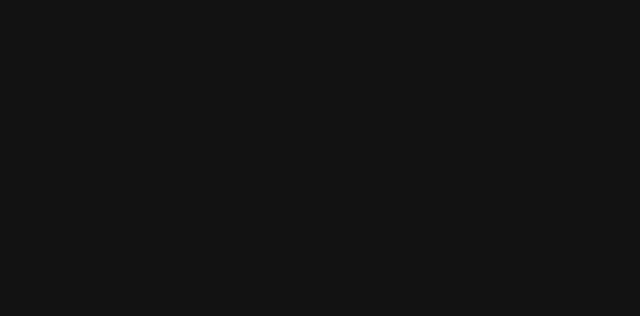
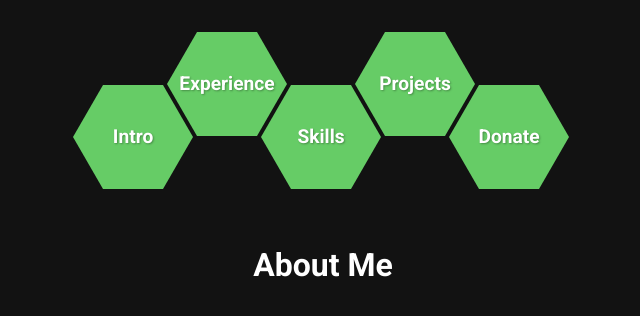
Before and after one commit to sillvva/mattdekok.dev, a Nuxt app in the folder frontend/: page /about in a window 1280 px wide. Before the commit this address had no page. Shown: the top 316 px of the page, without its empty margins (317-957 px from the left). Built offline with nearby package versions, Linux system fonts and the light colour scheme.

Commit message:
Added pages, design tweaks

```diff
--- a/frontend/layouts/default.vue
+++ b/frontend/layouts/default.vue
@@ -11,6 +11,7 @@
       fixed
       color="white"
       class="menu-button"
+      v-if="!drawer"
       @click="drawer = !drawer"
     >
       <v-icon>mdi-menu</v-icon>
--- a/frontend/nuxt.config.js
+++ b/frontend/nuxt.config.js
@@ -9,15 +9,16 @@
 
   // Global page headers: https://go.nuxtjs.dev/config-head
   head: {
-    titleTemplate: '%s - mattdekok.dev',
-    title: 'mattdekok.dev',
+    titleTemplate: '%s - Matt DeKok',
+    title: '',
     meta: [
       { charset: 'utf-8' },
       { name: 'viewport', content: 'width=device-width, initial-scale=1' },
       { hid: 'description', name: 'description', content: '' }
     ],
     link: [
-      { rel: 'icon', type: 'image/x-icon', href: '/favicon.ico' }
+      { rel: 'icon', type: 'image/x-icon', href: '/favicon.ico' },
+      { rel: 'stylesheet', type: 'text/css', href: 'https://fonts.googleapis.com/css2?family=Montserrat:wght@100;400;600;700&display=swap' }
     ]
   },
 
--- /dev/null
+++ b/frontend/pages/about/index.vue
@@ -0,0 +1,60 @@
+<template>
+  <v-container fluid>
+    <v-row justify="center">
+      <v-col cols="12">
+        <div class="hex-menu">
+          <div class="hex-row">
+            <div class="hex-menu-item even">
+              <router-link class="item-content" to="/">
+                Intro
+              </router-link>
+            </div>
+            <div class="hex-menu-item">
+              <router-link class="item-content" to="/experience">
+                Experience
+              </router-link>
+            </div>
+            <div class="hex-menu-item even">
+              <router-link class="item-content" to="/skills">
+                Skills
+              </router-link>
+            </div>
+            <div class="hex-menu-item">
+              <router-link class="item-content" to="/projects">
+                Projects
+              </router-link>
+            </div>
+            <div class="hex-menu-item even">
+              <router-link class="item-content" to="/donate">
+                Donate
+              </router-link>
+            </div>
+          </div>
+        </div>
+      </v-col>
+    </v-row>
+    <v-row justify="center" align="center">
+      <v-col sm="9" md="8" lg="7">
+        <h1 class="text-center">About Me</h1>
+      </v-col>
+    </v-row>
+  </v-container>
+</template>
+
+<script>
+export default {
+  head() {
+    return {
+      title: "About Me",
+    };
+  },
+  components: {},
+};
+</script>
+
+<style lang="scss" scoped>
+.hex-menu {
+    height: 165px;
+    margin-bottom: 20px;
+}
+</style>
--- /dev/null
+++ b/frontend/pages/donate/index.vue
@@ -0,0 +1,60 @@
+<template>
+  <v-container fluid>
+    <v-row justify="center">
+      <v-col cols="12">
+        <div class="hex-menu">
+          <div class="hex-row">
+            <div class="hex-menu-item even">
+              <router-link class="item-content" to="/">
+                Intro
+              </router-link>
+            </div>
+            <div class="hex-menu-item">
+              <router-link class="item-content" to="/about">
+                About Me
+              </router-link>
+            </div>
+            <div class="hex-menu-item even">
+              <router-link class="item-content" to="/experience">
+                Experience
+              </router-link>
+            </div>
+            <div class="hex-menu-item">
+              <router-link class="item-content" to="/skills">
+                Skills
+              </router-link>
+            </div>
+            <div class="hex-menu-item even">
+              <router-link class="item-content" to="/projects">
+                Projects
+              </router-link>
+            </div>
+          </div>
+        </div>
+      </v-col>
+    </v-row>
+    <v-row justify="center" align="center">
+      <v-col sm="9" md="8" lg="7">
+        <h1 class="text-center">Donate</h1>
+      </v-col>
+    </v-row>
+  </v-container>
+</template>
+
+<script>
+export default {
+  head() {
+    return {
+      title: "Donate",
+    };
+  },
+  components: {},
+};
+</script>
+
+<style lang="scss" scoped>
+.hex-menu {
+    height: 165px;
+    margin-bottom: 20px;
+}
+</style>
--- /dev/null
+++ b/frontend/pages/experience/index.vue
@@ -0,0 +1,60 @@
+<template>
+  <v-container fluid>
+    <v-row justify="center">
+      <v-col cols="12">
+        <div class="hex-menu">
+          <div class="hex-row">
+            <div class="hex-menu-item even">
+              <router-link class="item-content" to="/">
+                Intro
+              </router-link>
+            </div>
+            <div class="hex-menu-item">
+              <router-link class="item-content" to="/about">
+                About Me
+              </router-link>
+            </div>
+            <div class="hex-menu-item even">
+              <router-link class="item-content" to="/skills">
+                Skills
+              </router-link>
+            </div>
+            <div class="hex-menu-item">
+              <router-link class="item-content" to="/projects">
+                Projects
+              </router-link>
+            </div>
+            <div class="hex-menu-item even">
+              <router-link class="item-content" to="/donate">
+                Donate
+              </router-link>
+            </div>
+          </div>
+        </div>
+      </v-col>
+    </v-row>
+    <v-row justify="center" align="center">
+      <v-col sm="9" md="8" lg="7">
+        <h1 class="text-center">Experience</h1>
+      </v-col>
+    </v-row>
+  </v-container>
+</template>
+
+<script>
+export default {
+  head() {
+    return {
+      title: "Experience",
+    };
+  },
+  components: {},
+};
+</script>
+
+<style lang="scss" scoped>
+.hex-menu {
+    height: 165px;
+    margin-bottom: 20px;
+}
+</style>
--- a/frontend/pages/index.vue
+++ b/frontend/pages/index.vue
@@ -47,6 +47,11 @@
 
 <script>
 export default {
+  head() {
+    return {
+      title: "Intro",
+    };
+  },
   components: {},
 };
 </script>
@@ -75,6 +80,7 @@
 }
 
 .intro {
+  font-family: "Montserrat", sans-serif;
   text-align: center;
   text-shadow: 2px 2px black, 1px 1px 5px black;
   position: relative;
@@ -92,6 +98,14 @@
   @media (min-width: 960px) {
     text-align: right;
   }
+  @media (min-width: 1264px) {
+    h2 {
+      font-size: 300%;
+    }
+    h4 {
+      font-size: 225%;
+    }
+  }
   @media (max-width: 960px) {
     margin-top: 40vh;
   }
@@ -101,12 +115,38 @@
   }
 }
 
-.hex-row {
-  justify-content: flex-end;
-  margin-left: 0;
+.hex-menu {
+  .hex-row {
+    justify-content: flex-end;
+    margin-left: 0;
+    @media (min-width: 1264px) {
+      .hex-menu-item {
+        height: 156px;
+        margin-bottom: -75px;
+        margin-left: -15px;
+        .item-content {
+          height: 156px;
+          width: 90px;
+          font-size: 1.8em;
+        }
+        &::before {
+          border-width: 78px 45px 78px 0;
+        }
+        &::after {
+          border-width: 78px 0 78px 45px;
+        }
+        &.even {
+          margin-top: 80px;
+        }
+      }
+    }
+    @media (max-width: 960px) {
+      justify-content: center;
+      margin-left: -15px;
+    }
+  }
   @media (max-width: 960px) {
-    justify-content: center;
-    margin-left: -15px;
+    margin-top: 5px;
   }
 }
 </style>
--- /dev/null
+++ b/frontend/pages/projects/index.vue
@@ -0,0 +1,58 @@
+<template>
+  <v-container fluid>
+    <v-row justify="center">
+      <v-col cols="12">
+        <div class="hex-menu">
+          <div class="hex-row">
+            <div class="hex-menu-item even">
+              <router-link class="item-content" to="/"> Intro </router-link>
+            </div>
+            <div class="hex-menu-item">
+              <router-link class="item-content" to="/about">
+                About Me
+              </router-link>
+            </div>
+            <div class="hex-menu-item even">
+              <router-link class="item-content" to="/experience">
+                Experience
+              </router-link>
+            </div>
+            <div class="hex-menu-item">
+              <router-link class="item-content" to="/skills">
+                Skills
+              </router-link>
+            </div>
+            <div class="hex-menu-item even">
+              <router-link class="item-content" to="/donate">
+                Donate
+              </router-link>
+            </div>
+          </div>
+        </div>
+      </v-col>
+    </v-row>
+    <v-row justify="center" align="center">
+      <v-col sm="9" md="8" lg="7">
+        <h1 class="text-center">Projects</h1>
+      </v-col>
+    </v-row>
+  </v-container>
+</template>
+
+<script>
+export default {
+  head() {
+    return {
+      title: "Projects",
+    };
+  },
+  components: {},
+};
+</script>
+
+<style lang="scss" scoped>
+.hex-menu {
+  height: 165px;
+  margin-bottom: 20px;
+}
+</style>
--- /dev/null
+++ b/frontend/pages/skills/index.vue
@@ -0,0 +1,60 @@
+<template>
+  <v-container fluid>
+    <v-row justify="center">
+      <v-col cols="12">
+        <div class="hex-menu">
+          <div class="hex-row">
+            <div class="hex-menu-item even">
+              <router-link class="item-content" to="/">
+                Intro
+              </router-link>
+            </div>
+            <div class="hex-menu-item">
+              <router-link class="item-content" to="/about">
+                About Me
+              </router-link>
+            </div>
+            <div class="hex-menu-item even">
+              <router-link class="item-content" to="/experience">
+                Experience
+              </router-link>
+            </div>
+            <div class="hex-menu-item">
+              <router-link class="item-content" to="/projects">
+                Projects
+              </router-link>
+            </div>
+            <div class="hex-menu-item even">
+              <router-link class="item-content" to="/donate">
+                Donate
+              </router-link>
+            </div>
+          </div>
+        </div>
+      </v-col>
+    </v-row>
+    <v-row justify="center" align="center">
+      <v-col sm="9" md="8" lg="7">
+        <h1 class="text-center">Skills</h1>
+      </v-col>
+    </v-row>
+  </v-container>
+</template>
+
+<script>
+export default {
+  head() {
+    return {
+      title: "Skills",
+    };
+  },
+  components: {},
+};
+</script>
+
+<style lang="scss" scoped>
+.hex-menu {
+    height: 165px;
+    margin-bottom: 20px;
+}
+</style>
```
